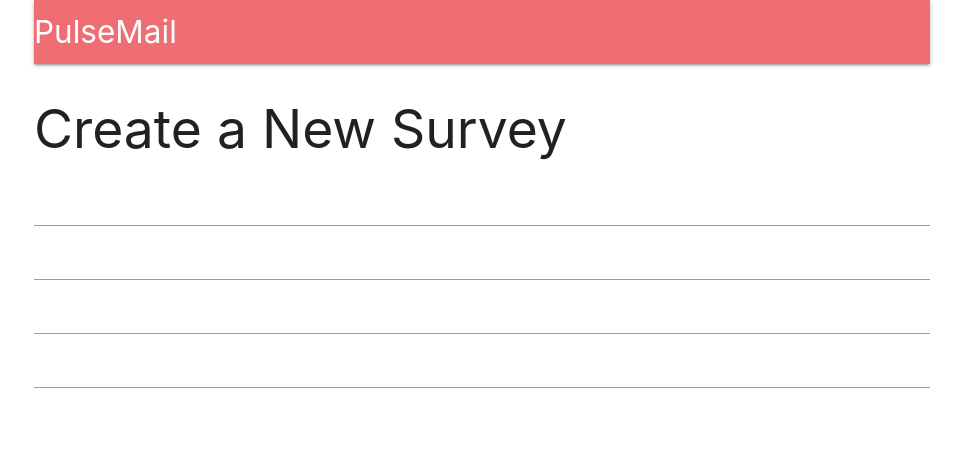
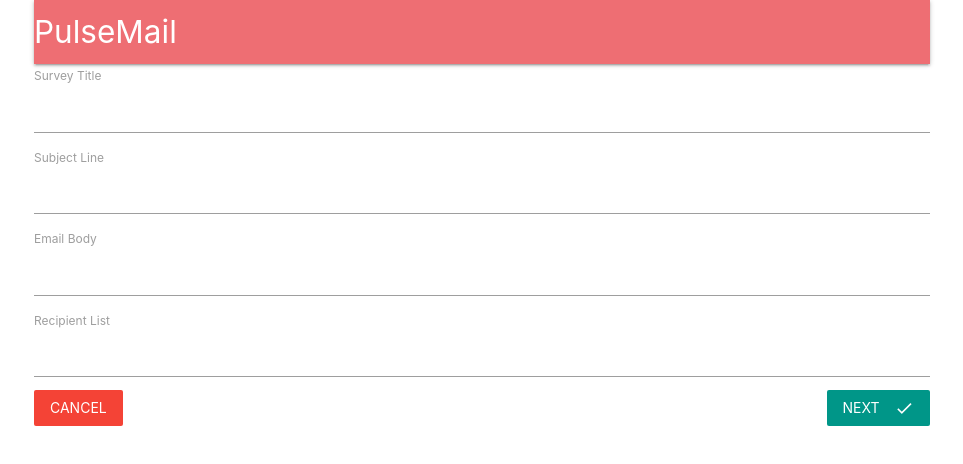
Before and after one commit to MarcMichaelMendoza/PulseMail, a React (Create React App) app in the folder client/: page /surveys/new in a window 1280 px wide. Shown: the top 464 px of the page, without its empty margins (158-1121 px from the left). Built offline with nearby package versions, Linux system fonts and the light colour scheme; no server answers.

Commit message:
Implement survey creation flow with form validation and review

```diff
--- /dev/null
+++ b/client/src/components/surveys/SurveyField.js
@@ -0,0 +1,32 @@
+import React from "react";
+
+/**
+ * SurveyField
+ *
+ * A small presentational wrapper used by `redux-form`'s `<Field />`.
+ * It renders a label, an input element linked to the field's `input`
+ * props, and a validation message when the field has been touched.
+ *
+ * Props (provided by redux-form):
+ * @param {Object} input - input helpers/props from redux-form (onChange, value, etc.)
+ * @param {string} label - human-friendly label for the field
+ * @param {Object} meta - redux-form meta object
+ * @param {string|undefined} meta.error - validation error message, if any
+ * @param {boolean} meta.touched - whether the field has been visited/touched
+ *
+ * Example usage:
+ * <Field name="title" component={SurveyField} label="Survey Title" />
+ */
+const SurveyField = ({ input, label, meta: { error, touched } }) => {
+  return (
+    <div>
+      <label>{label}</label>
+      <input {...input} />
+      <div className="red-text" style={{ marginBottom: "5px" }}>
+        {touched && error}
+      </div>
+    </div>
+  )
+};
+
+export default SurveyField;
--- a/client/src/components/surveys/SurveyForm.js
+++ b/client/src/components/surveys/SurveyForm.js
@@ -1,39 +1,84 @@
 import React, { Component } from "react";
 import { reduxForm, Field } from "redux-form";
+import SurveyField from "./SurveyField";
+import validateEmail from "../../utils/validateEmail";
+import { Link } from "react-router-dom";
+import formFields from "./formFields";
+
+/**
+ * SurveyForm
+ *
+ * Renders the survey input form using `redux-form` fields defined in
+ * `formFields`. When the form is submitted it calls the parent
+ * `onSurveySubmit` callback so the parent can toggle to the review step.
+ *
+ * Props:
+ * @param {Function} onSurveySubmit - callback invoked on successful submit
+ * @param {Function} handleSubmit - provided by `redux-form` to handle submit
+ *
+ * Notes:
+ * - `destroyOnUnmount: false` is passed to `reduxForm` so the form values
+ *   persist when unmounting the form to show the review step.
+ */
 
 class SurveyForm extends Component {
+    renderFields() {
+        return formFields.map(({ label, name }) => (
+            <Field
+                key={name}
+                component={SurveyField}
+                type="text"
+                label={label}
+                name={name}
+            />
+        ));
+    }
+
     render() {
         return (
             <div>
-                <Field
-                    label="Survey Title"
-                    name="surveyTitle"
-                    component="input"
-                    type="text"
-                />
-                <Field
-                    label="Subject Line"
-                    name="surveySubject"
-                    component="input"
-                    type="text"
-                />
-                <Field
-                    label="Email Body"
-                    name="body"
-                    component="input"
-                    type="text"
-                />
-                <Field
-                    label="Recipient List"
-                    name="recipients"
-                    component="input"
-                    type="text"
-                />
+                <form onSubmit={this.props.handleSubmit( this.props.onSurveySubmit)}>
+                    {this.renderFields()}
+                    <Link to="/surveys" className="red btn-flat white-text">
+                        Cancel
+                    </Link>
+                    <button className="teal btn-flat right white-text" type="submit">Next<i className="material-icons right">done</i></button>
+                </form>
             </div>
         );
     }
 }
 
+function validate(values) {
+    /**
+     * Validate form values.
+     *
+     * - Ensures all fields defined in `formFields` have a value.
+     * - Validates the `recipientList` with `validateEmail` when present and
+     *   attaches a descriptive error message for invalid email addresses.
+     *
+     * @param {Object} values - key/value pairs of form inputs
+     * @returns {Object} errors - mapping of fieldName -> errorMessage
+     */
+    const errors = {};
+    formFields.forEach(({ name }) => {
+        if (!values[name]) {
+            errors[name] = "You must provide a value";
+        }
+    });
+
+    if (values.recipientList) {
+        const emailError = validateEmail(values.recipientList);
+        if (emailError) {
+            errors.recipientList = emailError;
+        }
+    }
+
+    return errors;
+}
+
 export default reduxForm({
-    form: 'surveyForm'
-})(SurveyForm);
+        validate,
+        form: 'surveyForm',
+        destroyOnUnmount: false
+    })(SurveyForm);
--- /dev/null
+++ b/client/src/components/surveys/SurveyFormReview.js
@@ -0,0 +1,52 @@
+import React from "react";
+import { connect } from "react-redux";
+import formFields from "./formFields";
+
+/**
+ * SurveyFormReview
+ *
+ * Present the user with a read-only review of the survey form values
+ * before sending. This component reads `formValues` from redux (via
+ * `mapStateToProps`) and renders a label + value for each entry defined
+ * in `formFields`.
+ *
+ * Props:
+ * @param {Function} onCancel - handler invoked when the Back button is clicked
+ * @param {Object<string, any>} formValues - key/value pairs of form fields
+ *   (defaults to an empty object to avoid runtime errors when the form
+ *   slice is not yet mounted).
+ *
+ * Behavior notes:
+ * - `formValues` is optional; the component safely defaults to `{}` so
+ *   it will render empty values rather than throw when the redux-form
+ *   state is missing (e.g., on page refresh or direct navigation).
+ */
+
+const SurveyFormReview = ({ onCancel, formValues = {} }) => {
+    const reviewFields = formFields.map(({ label, name }) => {
+        return (
+            <div key={name}>
+                <label>{label}</label>
+                <div>{formValues[name]}</div>
+            </div>
+        );
+    });
+
+    return (
+        <div>
+            <h5>Please confirm your entries</h5>
+            {reviewFields}
+            <button className="yellow darken-3 btn-flat" onClick={ onCancel }>Back</button>
+            <button className="green btn-flat right white-text">Send Survey<i className="material-icons right">email</i></button>
+        </div>
+    );
+};
+
+// Get form values from redux store
+function mapStateToProps(state) {
+    return {
+        formValues: state.form && state.form.surveyForm ? state.form.surveyForm.values : {}
+    };
+};
+
+export default connect(mapStateToProps)(SurveyFormReview);
--- a/client/src/components/surveys/SurveyNew.js
+++ b/client/src/components/surveys/SurveyNew.js
@@ -1,12 +1,41 @@
 import React, { Component } from "react";
 import SurveyForm from "./SurveyForm";
+import SurveyFormReview from "./SurveyFormReview";
+
+/**
+ * SurveyNew
+ *
+ * Top-level survey flow component that toggles between the editable
+ * `SurveyForm` and the read-only `SurveyFormReview` step.
+ *
+ * State:
+ * - `showFormReview` (boolean) — when true the review step is shown.
+ *
+ * Interaction:
+ * - `SurveyForm` receives an `onSurveySubmit` callback; when invoked the
+ *   parent sets `showFormReview` true to display the review UI.
+ * - `SurveyFormReview` receives an `onCancel` callback that resets
+ *   `showFormReview` to false so the user can edit the form again.
+ *
+ * This component does not read or write form data itself — it simply
+ * coordinates which child component is visible.
+ */
 
 class SurveyNew extends Component {
+    state = { showFormReview: false };
+
+    renderContent() {
+        if (this.state.showFormReview) {
+            return <SurveyFormReview onCancel={() => this.setState({ showFormReview: false })} />;
+        }
+
+        return <SurveyForm  onSurveySubmit={() => this.setState({ showFormReview: true })} />;
+    }
+
     render() {
         return (
             <div>
-                <h2>Create a New Survey</h2>
-                <SurveyForm />
+                {this.renderContent()}
             </div>
         );
     }
--- /dev/null
+++ b/client/src/components/surveys/formFields.js
@@ -0,0 +1,19 @@
+/**
+ * formFields
+ *
+ * Describes the survey fields used by the form and review components.
+ * Each entry contains a human-friendly `label` and a `name` which
+ * corresponds to the form value key stored in redux-form.
+ *
+ * @type {Array<{label: string, name: string}>}
+ * @example
+ *   formFields[0] // => { label: "Survey Title", name: "surveyTitle" }
+ */
+const formFields = [
+    { label: "Survey Title", name: "surveyTitle" },
+    { label: "Subject Line", name: "subjectLine" },
+    { label: "Email Body", name: "emailBody" },
+    { label: "Recipient List", name: "recipientList" }
+]
+
+export default formFields;
--- /dev/null
+++ b/client/src/utils/validateEmail.js
@@ -0,0 +1,32 @@
+/**
+ * Validate a comma-separated list of email addresses.
+ *
+ * Splits the provided string on commas, trims whitespace from each entry,
+ * then tests each email against a regular expression. If any invalid
+ * addresses are found, returns a human-readable error string listing
+ * them. Otherwise returns `undefined`.
+ *
+ * @param {string} emailList - Comma-separated emails (e.g. "a@x.com, b@y.com").
+ * @returns {string|undefined} Error message listing invalid emails, or
+ *   `undefined` when all emails are valid or the list is empty.
+ *
+ * Example:
+ *   validateEmail('good@example.com, bad-email')
+ *   // => 'These emails are invalid: bad-email'
+ */
+export default function validateEmail(emailList) {
+    // Defensive: ensure we always operate on a string
+    const invalidEmails = (emailList || '')
+        .split(',')
+        .map(email => email.trim())
+        .filter(email => {
+            const re = /^(([^<>()\[\]\\.,;:\s@"]+(\.[^<>()\[\]\\.,;:\s@"]+)*)|(".+"))@((\[[0-9]{1,3}\.[0-9]{1,3}\.[0-9]{1,3}\.[0-9]{1,3}])|(([a-zA-Z\-0-9]+\.)+[a-zA-Z]{2,}))$/;
+            return !re.test(email);
+        });
+
+    if (invalidEmails.length) {
+        return `These emails are invalid: ${invalidEmails.join(', ')}`;
+    }
+
+    return;
+}
```
